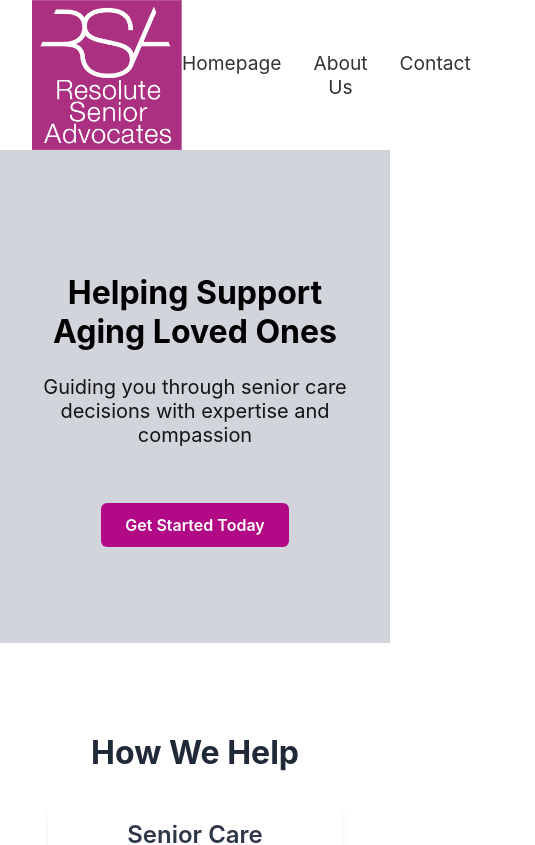
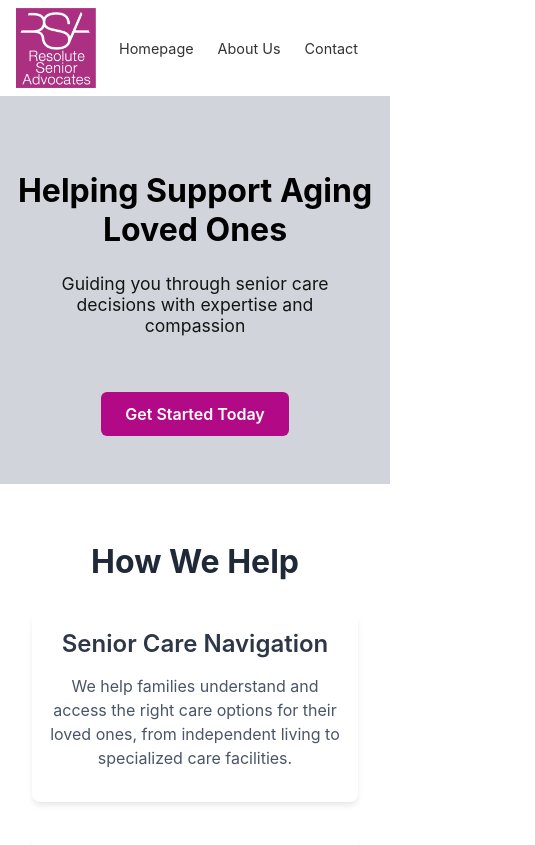
Before and after one commit to jhschiff/RSA_app, a React (Create React App) app: page /homepage in a window 390 px wide. Shown: the top 845 px of the page, 535 px wide, since content can reach past the window. Built offline with nearby package versions, Linux system fonts and the light colour scheme.

Commit message:
fixed mobile view

```diff
--- a/src/Navbar.css
+++ b/src/Navbar.css
@@ -46,3 +46,37 @@
     width: auto;
     display: block;
   }
+
+/* Mobile Navigation */
+@media (max-width: 768px) {
+  .navbar {
+    height: 80px;  /* Reduced overall height */
+    padding: 0.5rem;
+  }
+
+  .navbar-left {
+    height: 100%;
+    padding: 0.5rem;
+  }
+
+  .navbar-center {
+    padding-right: 1rem;
+  }
+
+  .navbar-center .nav-links {
+    gap: 1rem;  /* Reduced gap between links */
+  }
+
+  .navbar-center .nav-links li {
+    margin-right: 0.5rem;  /* Reduced margin */
+  }
+
+  .navbar-center .nav-links a {
+    font-size: 0.9rem;  /* Smaller font size */
+  }
+
+  .logo-image {
+    height: 100%;
+    width: auto;
+  }
+}
--- a/src/pages/contactPage.css
+++ b/src/pages/contactPage.css
@@ -59,3 +59,23 @@
   text-align: center;
   margin-bottom: 2rem;
 }
+
+/* Responsive Design */
+@media (max-width: 768px) {
+  .contact-container {
+    padding: 2rem 1rem;
+  }
+
+  .contact-cards-wrapper {
+    flex-direction: column;
+    gap: 1rem;
+  }
+
+  .contact-card {
+    width: 100%;  /* Full width on mobile */
+  }
+
+  .contact-header h1 {
+    font-size: 1.75rem;
+  }
+}
--- a/src/pages/homePage.css
+++ b/src/pages/homePage.css
@@ -173,16 +173,41 @@
 
 /* Responsive Design */
 @media (max-width: 768px) {
+  .hero-section {
+    padding: 3rem 1rem;  /* Reduced padding */
+  }
+
   .hero-title {
     font-size: 2rem;
+  }
+
+  .hero-subtitle {
+    font-size: 1.1rem;
+    padding: 0 1rem;
+  }
+
+  .services-section,
+  .features-section {
+    padding: 2rem 1rem;  /* Reduced padding */
   }
 
   .services-grid,
   .features-grid {
     grid-template-columns: 1fr;
+    gap: 1rem;  /* Reduced gap */
+  }
+
+  .section-title {
+    font-size: 1.75rem;
+    margin-bottom: 2rem;
   }
 
   .content-wrapper {
     padding: 0 1rem;
   }
+
+  .service-card,
+  .feature-item {
+    margin-bottom: 1rem;
+  }
 }
```
Also changed, not shown: 6 other files (tests, documents, lock files or other folders).
